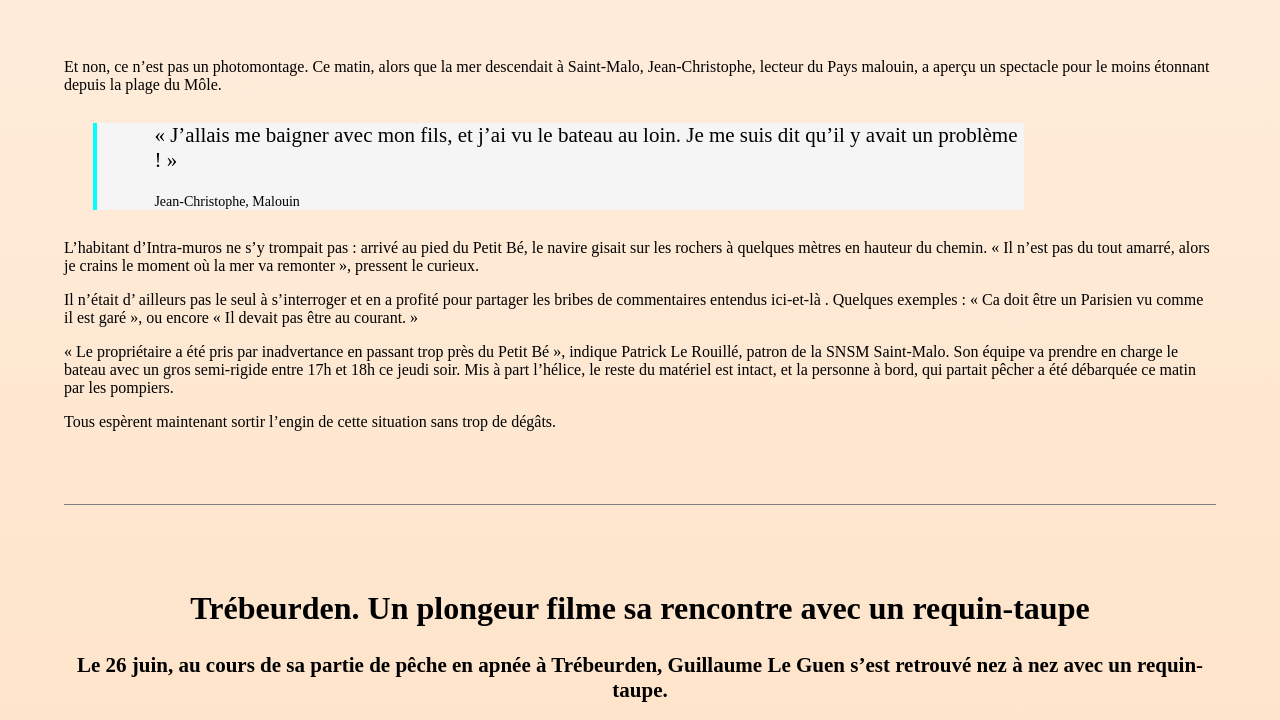
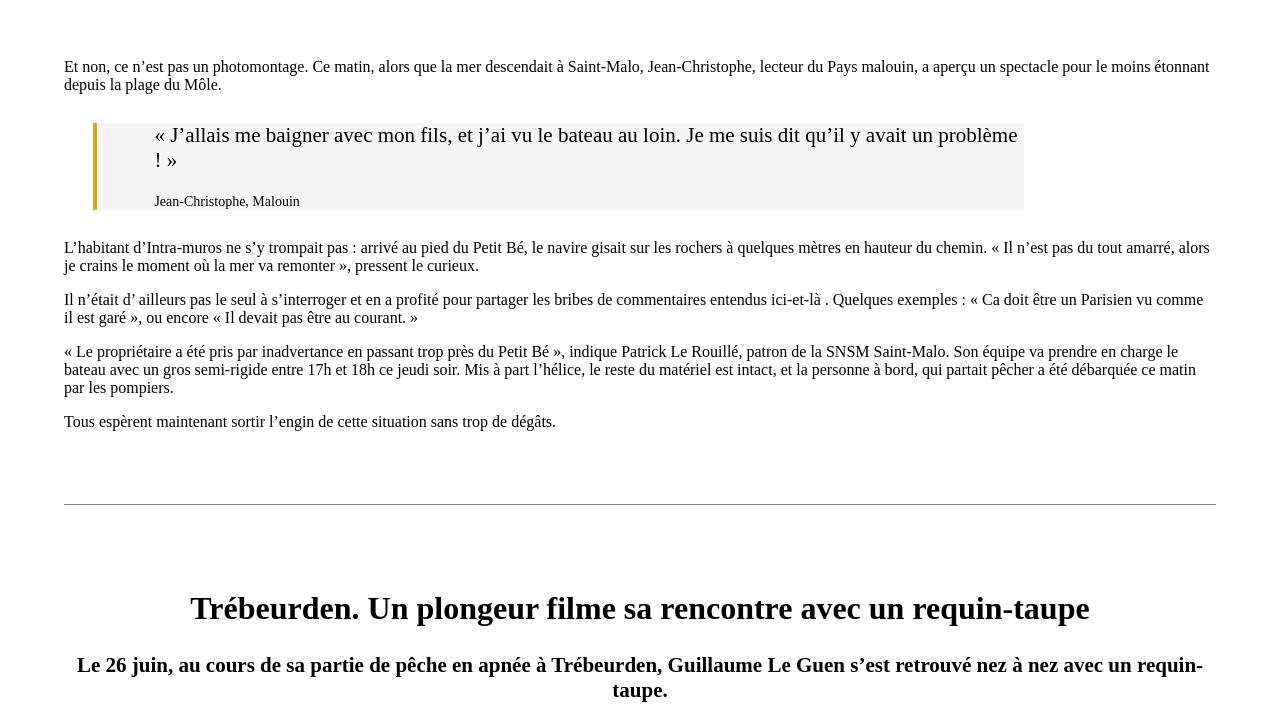
Before and after one commit to frNicolasSCHMITT/Projet_Groupe_Bretagne, a plain HTML site: page actuality.html in a window 1280 px wide. Shown: the part 1780-2500 px from the top of the page. Drawn offline with Linux system fonts and the light colour scheme; grey boxes are pictures that could not be loaded.

Commit message:
actuality_mvp_deletebc

```diff
--- a/css/actuality.css
+++ b/css/actuality.css
@@ -54,7 +54,7 @@ blockquote {
 	width: 75%;
 	margin: 2.5%;
 	padding: 0 0.5% 0 5%;
-  border-left: 4px solid #00ffff;
+	border-left: 4px solid goldenrod;
 	background-color: #f5f5f5;
 }
 
--- a/css/style.css
+++ b/css/style.css
@@ -58,16 +58,6 @@ nav {
 		1px -1px 0 #000,
 		-1px 1px 0 #000,
 		1px 1px 0 #000;
-}
-
-/* SECTION */
-
-section {
-	background: linear-gradient(
-		0deg,
-		#fa9836de 0%,
-		#ffffff 100%
-	);
 }
 
 /* FOOTER */
```
Also changed, not shown: actuality.html (indentation only). Lines whose indentation alone changed are shown as unchanged.
